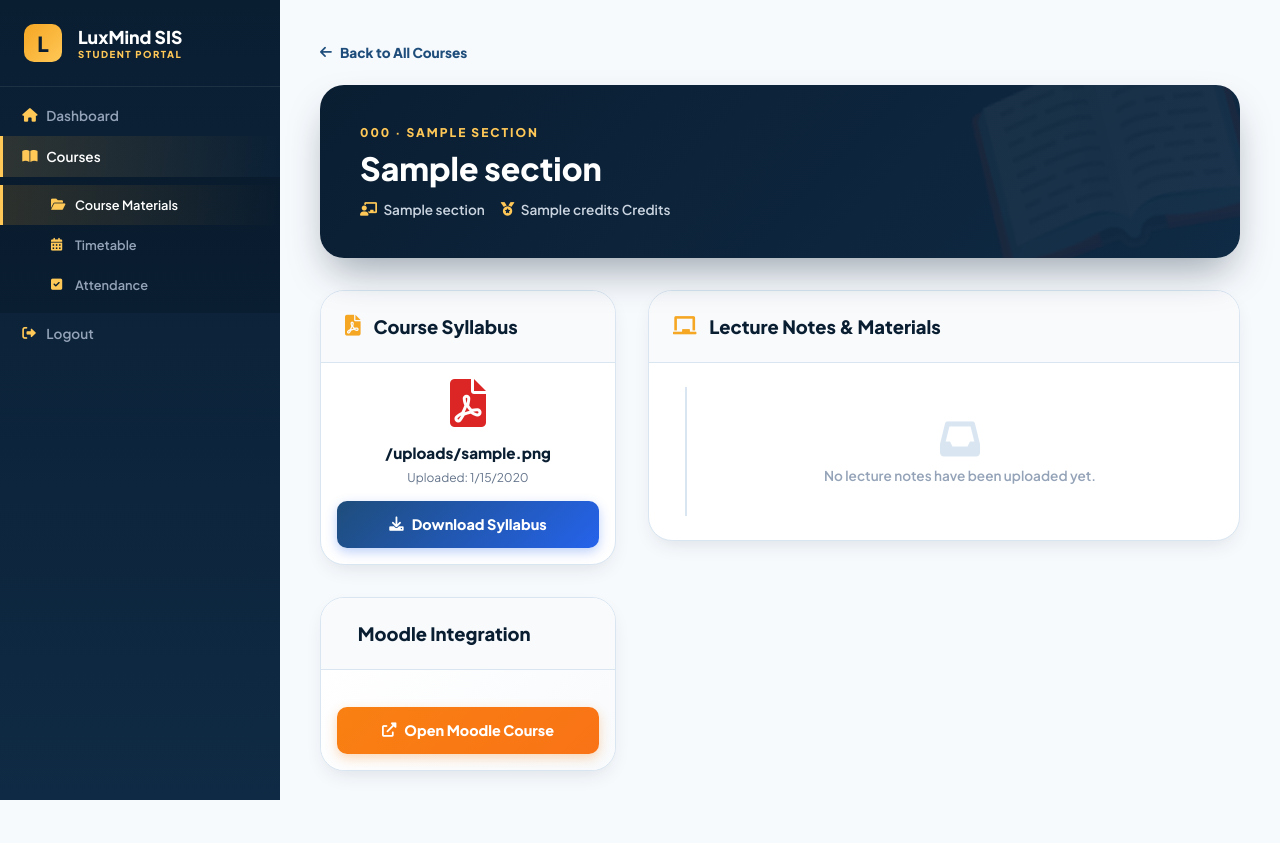
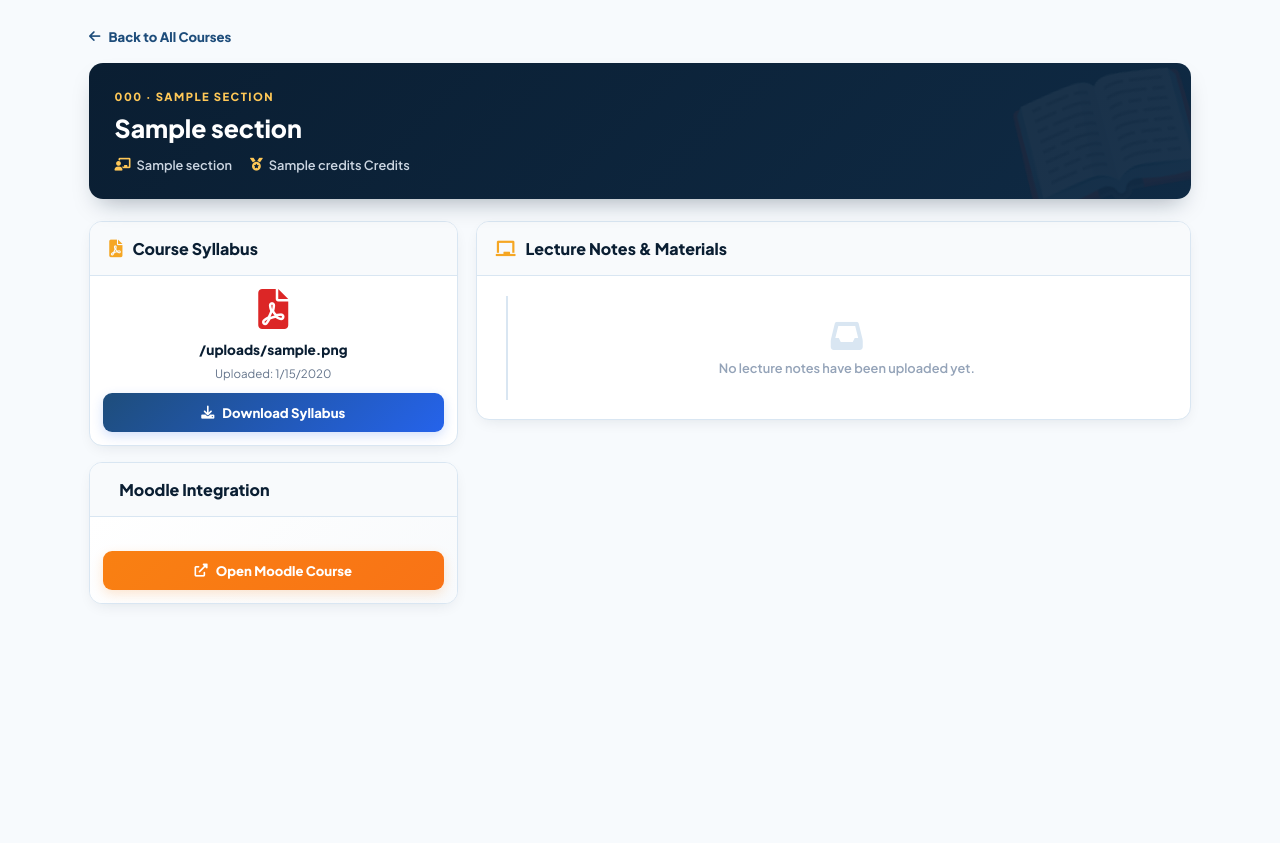
Before and after one commit to janvier0074/luxmind-sis-v2, a Node server app: template views/student-materials-detail.ejs in a window 1280 px wide. After the commit the page ends 605 px from the top, so only its background shows below. Run offline with Node 20, Linux system fonts and the light colour scheme; the template is opened without the code that fills it: most values are stand-ins (such as "Sample title", 1, 10 or a date in 2020); some libraries are stand-ins or nearby versions.

Commit message:
Remove sidebar and compact student course materials detail page

```diff
--- a/views/student-materials-detail.ejs
+++ b/views/student-materials-detail.ejs
@@ -1,211 +1,695 @@
+
 <!DOCTYPE html>
 <html lang="en">
 <head>
   <meta charset="UTF-8">
   <meta name="viewport" content="width=device-width, initial-scale=1.0">
   <title><%= section.code %> Materials — LuxMind SIS</title>
+
   <link rel="preconnect" href="https://fonts.googleapis.com">
   <link rel="preconnect" href="https://fonts.gstatic.com" crossorigin>
   <link href="https://fonts.googleapis.com/css2?family=Plus+Jakarta+Sans:wght@400;500;600;700;800&display=swap" rel="stylesheet">
   <link rel="stylesheet" href="https://cdnjs.cloudflare.com/ajax/libs/font-awesome/6.0.0-beta3/css/all.min.css">
+
   <style>
-    * { margin: 0; padding: 0; box-sizing: border-box; }
+    * {
+      margin: 0;
+      padding: 0;
+      box-sizing: border-box;
+    }
+
     :root {
-      --navy: #0a1e32; --deep: #0f2a44; --blue: #1e4d7b; --amber: #f5a623;
-      --gold: #ffc857; --frost: #d9e6f2; --ice: #f7fafd;
-      --shadow-soft: 0 8px 20px -6px rgba(10,30,50,0.12);
-      --transition: all 0.3s cubic-bezier(0.4,0,0.2,1);
+      --navy: #0a1e32;
+      --deep: #0f2a44;
+      --blue: #1e4d7b;
+      --amber: #f5a623;
+      --gold: #ffc857;
+      --frost: #d9e6f2;
+      --ice: #f7fafd;
+      --shadow-soft: 0 5px 16px -6px rgba(10,30,50,0.12);
+      --transition: all 0.25s ease;
     }
-    body { font-family: 'Plus Jakarta Sans', system-ui, sans-serif; background: var(--ice); min-height: 100vh; display: flex; color: var(--navy); }
 
-    .sidebar { width: 280px; background: linear-gradient(180deg, var(--navy), var(--deep)); color: #fff; position: fixed; top: 0; bottom: 0; left: 0; overflow-y: auto; z-index: 1000; }
-    .sidebar-brand { padding: 1.5rem; display: flex; align-items: center; gap: 1rem; border-bottom: 1px solid rgba(255,255,255,0.08); }
-    .brand-mark { width: 38px; height: 38px; background: linear-gradient(135deg, var(--amber), var(--gold)); border-radius: 10px; display: flex; align-items: center; justify-content: center; font-size: 1.3rem; font-weight: 800; color: var(--navy); }
-    .brand-name { font-size: 1.1rem; font-weight: 800; }
-    .brand-name span { display: block; font-size: 0.6rem; color: var(--gold); letter-spacing: 1.5px; text-transform: uppercase; }
-    .sidebar-menu { list-style: none; padding: 0.5rem 0; }
-    .menu-link { display: flex; align-items: center; padding: 0.75rem 1.2rem; color: #94a3b8; text-decoration: none; font-size: 0.85rem; font-weight: 600; transition: var(--transition); border-left: 3px solid transparent; }
-    .menu-link:hover { color: #fff; background: rgba(255,255,255,0.06); border-left-color: var(--amber); }
-    .menu-link.active { color: #fff; background: linear-gradient(90deg, rgba(245,166,35,0.15), transparent); border-left-color: var(--gold); }
-    .menu-link i { width: 24px; color: var(--gold); }
-    .submenu { list-style: none; background: rgba(0,0,0,0.15); padding: 0.5rem 0; }
-    .submenu .menu-link { padding-left: 3rem; font-size: 0.8rem; }
+    body {
+      font-family: 'Plus Jakarta Sans', system-ui, sans-serif;
+      background: var(--ice);
+      min-height: 100vh;
+      color: var(--navy);
+      width: 100%;
+    }
 
-    .main-content { margin-left: 280px; padding: 2.5rem; flex: 1; width: calc(100% - 280px); max-width: 1400px; }
-    .btn-back { display: inline-flex; align-items: center; gap: 0.5rem; color: var(--blue); font-weight: 800; text-decoration: none; margin-bottom: 1.5rem; font-size: 0.85rem; transition: var(--transition); }
-    .btn-back:hover { color: var(--amber); transform: translateX(-3px); }
+    /* Main content */
+    .main-content {
+      width: 100%;
+      max-width: 1150px;
+      margin: 0 auto;
+      padding: 24px;
+    }
 
-    .hero { background: linear-gradient(135deg, var(--navy), var(--deep)); border-radius: 1.5rem; padding: 2.5rem; color: #fff; margin-bottom: 2rem; position: relative; overflow: hidden; box-shadow: 0 20px 40px -10px rgba(10,30,50,0.4); }
-    .hero::before { content: '📖'; position: absolute; right: -20px; bottom: -40px; font-size: 15rem; opacity: 0.05; pointer-events: none; transform: rotate(-15deg); }
-    .hero-code { font-size: 0.75rem; font-weight: 800; color: var(--gold); letter-spacing: 2px; text-transform: uppercase; margin-bottom: 0.5rem; }
-    .hero-title { font-size: 2rem; font-weight: 800; margin-bottom: 0.8rem; }
-    .hero-meta { display: flex; gap: 1rem; flex-wrap: wrap; font-size: 0.85rem; font-weight: 600; color: #cbd5e1; }
-    .hero-meta span { display: flex; align-items: center; gap: 0.4rem; }
-    .hero-meta i { color: var(--gold); }
+    .btn-back {
+      display: inline-flex;
+      align-items: center;
+      gap: 8px;
+      color: var(--blue);
+      font-weight: 800;
+      text-decoration: none;
+      margin-bottom: 18px;
+      font-size: 0.82rem;
+      transition: var(--transition);
+    }
 
-    .layout { display: grid; grid-template-columns: 1fr 2fr; gap: 2rem; align-items: start; }
+    .btn-back:hover {
+      color: var(--amber);
+      transform: translateX(-3px);
+    }
 
-    .premium-card { background: #fff; border-radius: 1.5rem; box-shadow: var(--shadow-soft); border: 1px solid var(--frost); overflow: hidden; margin-bottom: 2rem; }
-    .card-head { padding: 1.5rem; background: #f8fafc; border-bottom: 1px solid var(--frost); display: flex; align-items: center; gap: 0.8rem; }
-    .card-head i { font-size: 1.3rem; color: var(--amber); }
-    .card-head h2 { font-size: 1.15rem; font-weight: 800; color: var(--navy); }
-    .card-body { padding: 1.5rem; }
+    /* Course header */
+    .hero {
+      background: linear-gradient(135deg, var(--navy), var(--deep));
+      border-radius: 14px;
+      padding: 1.6rem;
+      color: #fff;
+      margin-bottom: 1.4rem;
+      position: relative;
+      overflow: hidden;
+      box-shadow: 0 12px 25px -10px rgba(10,30,50,0.35);
+    }
 
-    /* Syllabus Card */
-    .syllabus-box { text-align: center; padding: 1rem; }
-    .pdf-icon { font-size: 3rem; color: #dc2626; margin-bottom: 1rem; }
-    .syllabus-title { font-size: 0.95rem; font-weight: 800; color: var(--navy); word-break: break-all; margin-bottom: 0.5rem; }
-    .btn-download { display: inline-flex; align-items: center; justify-content: center; gap: 0.5rem; width: 100%; padding: 0.9rem; background: linear-gradient(135deg, var(--blue), #2563eb); color: #fff; text-decoration: none; border-radius: 10px; font-size: 0.9rem; font-weight: 800; transition: var(--transition); box-shadow: 0 4px 12px rgba(37,99,235,0.3); }
-    .btn-download:hover { transform: translateY(-2px); box-shadow: 0 8px 16px rgba(37,99,235,0.4); }
+    .hero::before {
+      content: '📖';
+      position: absolute;
+      right: -15px;
+      bottom: -35px;
+      font-size: 10rem;
+      opacity: 0.05;
+      pointer-events: none;
+      transform: rotate(-15deg);
+    }
 
-    /* Moodle Card */
-    .moodle-box { text-align: center; padding: 1rem; background: linear-gradient(135deg, #fff, #f8fafc); }
-    .moodle-icon { font-size: 3rem; color: #f98012; margin-bottom: 1rem; }
-    .btn-moodle { display: inline-flex; align-items: center; justify-content: center; gap: 0.5rem; width: 100%; padding: 0.9rem; background: linear-gradient(135deg, #f98012, #f97316); color: #fff; text-decoration: none; border-radius: 10px; font-size: 0.9rem; font-weight: 800; transition: var(--transition); box-shadow: 0 4px 12px rgba(249,128,18,0.3); }
-    .btn-moodle:hover { transform: translateY(-2px); box-shadow: 0 8px 16px rgba(249,128,18,0.4); }
+    .hero-code {
+      font-size: 0.7rem;
+      font-weight: 800;
+      color: var(--gold);
+      letter-spacing: 1.5px;
+      text-transform: uppercase;
+      margin-bottom: 8px;
+    }
 
-    /* Timeline */
-    .timeline { position: relative; padding-left: 2rem; }
-    .timeline::before { content: ''; position: absolute; left: 0.75rem; top: 0; bottom: 0; width: 2px; background: var(--frost); }
-    .timeline-item { position: relative; margin-bottom: 1.5rem; }
-    .timeline-dot { position: absolute; left: -1.65rem; top: 0.2rem; width: 1.5rem; height: 1.5rem; border-radius: 50%; background: #fff; border: 3px solid var(--amber); display: flex; align-items: center; justify-content: center; font-size: 0.6rem; font-weight: 800; color: var(--navy); z-index: 1; }
-    .timeline-content { background: #f8fafc; padding: 1.2rem; border-radius: 12px; border: 1px solid var(--frost); transition: var(--transition); }
-    .timeline-content:hover { border-color: var(--amber); box-shadow: 0 4px 12px rgba(245,166,35,0.05); }
+    .hero-title {
+      font-size: 1.55rem;
+      font-weight: 800;
+      margin-bottom: 12px;
+      line-height: 1.4;
+      overflow-wrap: anywhere;
+    }
 
-    .week-header { display: flex; justify-content: space-between; align-items: center; margin-bottom: 1rem; }
-    .week-title { font-size: 0.95rem; font-weight: 800; color: var(--navy); }
+    .hero-meta {
+      display: flex;
+      gap: 18px;
+      flex-wrap: wrap;
+      font-size: 0.8rem;
+      font-weight: 600;
+      color: #cbd5e1;
+    }
 
-    .file-list { display: flex; flex-direction: column; gap: 0.6rem; }
-    .file-item { display: flex; align-items: center; justify-content: space-between; padding: 0.8rem 1rem; background: #fff; border-radius: 8px; border: 1px solid #eef2f7; transition: var(--transition); }
-    .file-item:hover { border-color: var(--amber); transform: translateX(3px); }
-    .file-info { display: flex; align-items: center; gap: 0.8rem; }
-    .file-info i { font-size: 1.2rem; color: var(--blue); }
-    .file-title { font-size: 0.85rem; font-weight: 800; color: var(--navy); }
-    .file-name { font-size: 0.7rem; color: #94a3b8; font-weight: 600; margin-top: 2px; }
-    .btn-file-download { display: inline-flex; align-items: center; justify-content: center; width: 32px; height: 32px; border-radius: 8px; background: #f1f5f9; color: var(--blue); text-decoration: none; transition: var(--transition); }
-    .btn-file-download:hover { background: var(--amber); color: #fff; }
+    .hero-meta span {
+      display: flex;
+      align-items: center;
+      gap: 6px;
+    }
 
-    .empty-box { text-align: center; padding: 2rem; color: #94a3b8; font-size: 0.85rem; font-weight: 600; }
-    .empty-box i { font-size: 2.5rem; color: var(--frost); display: block; margin-bottom: 0.5rem; }
+    .hero-meta i {
+      color: var(--gold);
+    }
 
-    @media (max-width: 1024px) { .layout { grid-template-columns: 1fr; } }
+    /* Main two-column layout */
+    .layout {
+      display: grid;
+      grid-template-columns: minmax(250px, 0.85fr) minmax(0, 1.65fr);
+      gap: 18px;
+      align-items: start;
+    }
+
+    /* Cards */
+    .premium-card {
+      background: #fff;
+      border-radius: 13px;
+      box-shadow: var(--shadow-soft);
+      border: 1px solid var(--frost);
+      overflow: hidden;
+      margin-bottom: 16px;
+      min-width: 0;
+    }
+
+    .card-head {
+      padding: 1rem 1.2rem;
+      background: #f8fafc;
+      border-bottom: 1px solid var(--frost);
+      display: flex;
+      align-items: center;
+      gap: 10px;
+    }
+
+    .card-head i {
+      font-size: 1.1rem;
+      color: var(--amber);
+    }
+
+    .card-head h2 {
+      font-size: 1rem;
+      font-weight: 800;
+      color: var(--navy);
+    }
+
+    .card-body {
+      padding: 1.2rem;
+      min-width: 0;
+    }
+
+    /* Syllabus */
+    .syllabus-box {
+      text-align: center;
+      padding: 0.8rem;
+    }
+
+    .pdf-icon {
+      font-size: 2.5rem;
+      color: #dc2626;
+      margin-bottom: 12px;
+    }
+
+    .syllabus-title {
+      font-size: 0.85rem;
+      font-weight: 800;
+      color: var(--navy);
+      overflow-wrap: anywhere;
+      margin-bottom: 8px;
+    }
+
+    .btn-download {
+      display: inline-flex;
+      align-items: center;
+      justify-content: center;
+      gap: 8px;
+      width: 100%;
+      padding: 11px;
+      background: linear-gradient(135deg, var(--blue), #2563eb);
+      color: #fff;
+      text-decoration: none;
+      border-radius: 9px;
+      font-size: 0.82rem;
+      font-weight: 800;
+      transition: var(--transition);
+      box-shadow: 0 4px 12px rgba(37,99,235,0.2);
+    }
+
+    .btn-download:hover {
+      transform: translateY(-2px);
+    }
+
+    /* Moodle */
+    .moodle-box {
+      text-align: center;
+      padding: 0.8rem;
+      background: linear-gradient(135deg, #fff, #f8fafc);
+    }
+
+    .moodle-icon {
+      font-size: 2.5rem;
+      color: #f98012;
+      margin-bottom: 12px;
+    }
+
+    .btn-moodle {
+      display: inline-flex;
+      align-items: center;
+      justify-content: center;
+      gap: 8px;
+      width: 100%;
+      padding: 11px;
+      background: linear-gradient(135deg, #f98012, #f97316);
+      color: #fff;
+      text-decoration: none;
+      border-radius: 9px;
+      font-size: 0.82rem;
+      font-weight: 800;
+      transition: var(--transition);
+      box-shadow: 0 4px 12px rgba(249,128,18,0.2);
+    }
+
+    .btn-moodle:hover {
+      transform: translateY(-2px);
+    }
+
+    /* Lecture timeline */
+    .timeline {
+      position: relative;
+      padding-left: 1.7rem;
+    }
+
+    .timeline::before {
+      content: '';
+      position: absolute;
+      left: 0.65rem;
+      top: 0;
+      bottom: 0;
+      width: 2px;
+      background: var(--frost);
+    }
+
+    .timeline-item {
+      position: relative;
+      margin-bottom: 1.2rem;
+    }
+
+    .timeline-dot {
+      position: absolute;
+      left: -1.55rem;
+      top: 0.2rem;
+      width: 1.4rem;
+      height: 1.4rem;
+      border-radius: 50%;
+      background: #fff;
+      border: 3px solid var(--amber);
+      display: flex;
+      align-items: center;
+      justify-content: center;
+      font-size: 0.58rem;
+      font-weight: 800;
+      color: var(--navy);
+      z-index: 1;
+    }
+
+    .timeline-content {
+      background: #f8fafc;
+      padding: 1rem;
+      border-radius: 11px;
+      border: 1px solid var(--frost);
+      transition: var(--transition);
+      min-width: 0;
+    }
+
+    .timeline-content:hover {
+      border-color: var(--amber);
+      box-shadow: 0 4px 12px rgba(245,166,35,0.05);
+    }
+
+    .week-header {
+      display: flex;
+      justify-content: space-between;
+      align-items: center;
+      gap: 10px;
+      margin-bottom: 12px;
+    }
+
+    .week-title {
+      font-size: 0.88rem;
+      font-weight: 800;
+      color: var(--navy);
+    }
+
+    /* Files */
+    .file-list {
+      display: flex;
+      flex-direction: column;
+      gap: 8px;
+    }
+
+    .file-item {
+      display: flex;
+      align-items: center;
+      justify-content: space-between;
+      gap: 10px;
+      padding: 10px;
+      background: #fff;
+      border-radius: 8px;
+      border: 1px solid #eef2f7;
+      transition: var(--transition);
+      min-width: 0;
+    }
+
+    .file-item:hover {
+      border-color: var(--amber);
+    }
+
+    .file-info {
+      display: flex;
+      align-items: center;
+      gap: 10px;
+      min-width: 0;
+      flex: 1;
+    }
+
+    .file-info > i {
+      font-size: 1.1rem;
+      color: var(--blue);
+      flex-shrink: 0;
+    }
+
+    .file-title {
+      font-size: 0.8rem;
+      font-weight: 800;
+      color: var(--navy);
+      overflow-wrap: anywhere;
+    }
+
+    .file-name {
+      font-size: 0.68rem;
+      color: #94a3b8;
+      font-weight: 600;
+      margin-top: 3px;
+      overflow-wrap: anywhere;
+    }
+
+    .btn-file-download {
+      display: inline-flex;
+      align-items: center;
+      justify-content: center;
+      flex-shrink: 0;
+      width: 32px;
+      height: 32px;
+      border-radius: 8px;
+      background: #f1f5f9;
+      color: var(--blue);
+      text-decoration: none;
+      transition: var(--transition);
+    }
+
+    .btn-file-download:hover {
+      background: var(--amber);
+      color: #fff;
+    }
+
+    /* Empty states */
+    .empty-box {
+      text-align: center;
+      padding: 1.5rem 1rem;
+      color: #94a3b8;
+      font-size: 0.8rem;
+      font-weight: 600;
+    }
+
+    .empty-box i {
+      font-size: 2rem;
+      color: var(--frost);
+      display: block;
+      margin-bottom: 8px;
+    }
+
+    /* Tablet */
+    @media (max-width: 900px) {
+      .layout {
+        grid-template-columns: 1fr;
+        gap: 12px;
+      }
+    }
+
+    /* Mobile */
+    @media (max-width: 600px) {
+      .main-content {
+        padding: 12px;
+      }
+
+      .btn-back {
+        margin-bottom: 12px;
+        font-size: 0.78rem;
+      }
+
+      .hero {
+        padding: 1.2rem;
+        border-radius: 12px;
+        margin-bottom: 1rem;
+      }
+
+      .hero-title {
+        font-size: 1.2rem;
+      }
+
+      .hero-code {
+        font-size: 0.65rem;
+        letter-spacing: 1px;
+      }
+
+      .hero-meta {
+        flex-direction: column;
+        gap: 7px;
+        font-size: 0.75rem;
+      }
+
+      .card-head {
+        padding: 0.85rem;
+      }
+
+      .card-head h2 {
+        font-size: 0.9rem;
+      }
+
+      .card-body {
+        padding: 0.85rem;
+      }
+
+      .timeline {
+        padding-left: 1.5rem;
+      }
+
+      .timeline-dot {
+        left: -1.4rem;
+      }
+
+      .timeline-content {
+        padding: 0.8rem;
+      }
+
+      .week-title {
+        font-size: 0.8rem;
+      }
+
+      .file-item {
+        padding: 8px;
+      }
+
+      .file-title {
+        font-size: 0.75rem;
+      }
+
+      .file-name {
+        font-size: 0.63rem;
+      }
+    }
+
+    /* Very small phones */
+    @media (max-width: 360px) {
+      .main-content {
+        padding: 9px;
+      }
+
+      .hero-title {
+        font-size: 1.05rem;
+      }
+
+      .week-header {
+        align-items: flex-start;
+      }
+    }
   </style>
-  <link rel="stylesheet" href="/css/mobile.css">
-  <script src="/js/mobile.js" defer></script>
 </head>
+
 <body>
-  <aside class="sidebar">
-    <div class="sidebar-brand"><div class="brand-mark">L</div><div class="brand-name">LuxMind SIS <span>Student Portal</span></div></div>
-    <ul class="sidebar-menu">
-      <li><a href="/sis/my" class="menu-link"><i class="fas fa-home"></i> Dashboard</a></li>
-      <li>
-        <a href="#" class="menu-link active"><i class="fas fa-book-open"></i> Courses</a>
-        <ul class="submenu">
-          <li><a href="/sis/my/materials" class="menu-link active"><i class="fas fa-folder-open"></i> Course Materials</a></li>
-          <li><a href="/sis/my/timetable" class="menu-link"><i class="fas fa-calendar-alt"></i> Timetable</a></li>
-          <li><a href="/sis/my/attendance" class="menu-link"><i class="fas fa-check-square"></i> Attendance</a></li>
-        </ul>
-      </li>
-      <li><a href="/logout" class="menu-link"><i class="fas fa-sign-out-alt"></i> Logout</a></li>
-    </ul>
-  </aside>
+  <main class="main-content">
 
-  <main class="main-content">
-    <a href="/sis/my/materials" class="btn-back"><i class="fas fa-arrow-left"></i> Back to All Courses</a>
+    <a href="/sis/my/materials" class="btn-back">
+      <i class="fas fa-arrow-left"></i>
+      Back to All Courses
+    </a>
 
+    <!-- Course information -->
     <div class="hero">
-      <div class="hero-code"><%= section.code %> · <%= section.group_name || 'Group' %></div>
+      <div class="hero-code">
+        <%= section.code %> · <%= section.group_name || 'Group' %>
+      </div>
+
       <h1 class="hero-title"><%= section.title %></h1>
+
       <div class="hero-meta">
-        <span><i class="fas fa-chalkboard-teacher"></i> <%= section.teacher_name || 'TBA' %></span>
-        <span><i class="fas fa-medal"></i> <%= section.credits %> Credits</span>
+        <span>
+          <i class="fas fa-chalkboard-teacher"></i>
+          <%= section.teacher_name || 'TBA' %>
+        </span>
+
+        <span>
+          <i class="fas fa-medal"></i>
+          <%= section.credits %> Credits
+        </span>
       </div>
     </div>
 
     <div class="layout">
-      <!-- LEFT COLUMN: Syllabus & Moodle -->
+
+      <!-- LEFT COLUMN: Syllabus and Moodle -->
       <div>
+
+        <!-- Course syllabus -->
         <div class="premium-card">
           <div class="card-head">
             <i class="fas fa-file-pdf"></i>
             <h2>Course Syllabus</h2>
           </div>
+
           <div class="card-body syllabus-box">
             <% if (syllabus) { %>
+
               <i class="fas fa-file-pdf pdf-icon"></i>
-              <div class="syllabus-title"><%= syllabus.file_name %></div>
-              <div style="font-size: 0.75rem; color: #64748b; margin-bottom: 1rem;">Uploaded: <%= new Date(syllabus.uploaded_at).toLocaleDateString() %></div>
-              <a href="<%= syllabus.file_url %>" target="_blank" class="btn-download"><i class="fas fa-download"></i> Download Syllabus</a>
+
+              <div class="syllabus-title">
+                <%= syllabus.file_name %>
+              </div>
+
+              <div style="font-size:0.72rem;color:#64748b;margin-bottom:12px;">
+                Uploaded:
+                <%= new Date(syllabus.uploaded_at).toLocaleDateString() %>
+              </div>
+
+              <a href="<%= syllabus.file_url %>"
+                 target="_blank"
+                 rel="noopener noreferrer"
+                 class="btn-download">
+                <i class="fas fa-download"></i>
+                Download Syllabus
+              </a>
+
             <% } else { %>
+
               <div class="empty-box">
                 <i class="fas fa-folder-open"></i>
                 No syllabus has been uploaded yet.
               </div>
+
             <% } %>
           </div>
         </div>
 
+        <!-- Moodle integration -->
         <% if (section.moodle_url) { %>
+
           <div class="premium-card">
             <div class="card-head">
               <i class="fab fa-moodle"></i>
               <h2>Moodle Integration</h2>
             </div>
+
             <div class="card-body moodle-box">
               <i class="fab fa-moodle moodle-icon"></i>
-              <a href="<%= section.moodle_url %>" target="_blank" class="btn-moodle"><i class="fas fa-external-link-alt"></i> Open Moodle Course</a>
+
+              <a href="<%= section.moodle_url %>"
+                 target="_blank"
+                 rel="noopener noreferrer"
+                 class="btn-moodle">
+                <i class="fas fa-external-link-alt"></i>
+                Open Moodle Course
+              </a>
             </div>
           </div>
+
         <% } %>
+
       </div>
 
-      <!-- RIGHT COLUMN: Lecture Notes -->
+      <!-- RIGHT COLUMN: Lecture notes -->
       <div class="premium-card">
+
         <div class="card-head">
           <i class="fas fa-chalkboard"></i>
           <h2>Lecture Notes & Materials</h2>
         </div>
+
         <div class="card-body">
+
           <div class="timeline">
+
             <% let hasNotes = false; %>
-            <% for(let i=1; i<=14; i++) { %>
+
+            <% for (let i = 1; i <= 14; i++) { %>
+
               <% if (notesByWeek[i] && notesByWeek[i].length > 0) { %>
+
                 <% hasNotes = true; %>
+
                 <div class="timeline-item">
-                  <div class="timeline-dot"><%= i %></div>
+
+                  <div class="timeline-dot">
+                    <%= i %>
+                  </div>
+
                   <div class="timeline-content">
+
                     <div class="week-header">
-                      <div class="week-title">Week <%= i %></div>
-                      <span style="font-size: 0.75rem; font-weight: 800; color: var(--amber);"><%= notesByWeek[i].length %> file(s)</span>
+                      <div class="week-title">
+                        Week <%= i %>
+                      </div>
+
+                      <span style="font-size:0.7rem;font-weight:800;color:var(--amber);">
+                        <%= notesByWeek[i].length %> file(s)
+                      </span>
                     </div>
+
                     <div class="file-list">
+
                       <% notesByWeek[i].forEach(note => { %>
+
                         <div class="file-item">
+
                           <div class="file-info">
+
                             <i class="fas fa-file-alt"></i>
-                            <div>
-                              <div class="file-title"><%= note.title %></div>
-                              <div class="file-name"><%= note.file_name %></div>
+
+                            <div style="min-width:0;">
+                              <div class="file-title">
+                                <%= note.title %>
+                              </div>
+
+                              <div class="file-name">
+                                <%= note.file_name %>
+                              </div>
                             </div>
+
                           </div>
-                          <a href="<%= note.file_url %>" target="_blank" class="btn-file-download" title="Download"><i class="fas fa-download"></i></a>
+
+                          <a href="<%= note.file_url %>"
+                             target="_blank"
+                             rel="noopener noreferrer"
+                             class="btn-file-download"
+                             title="Download"
+                             aria-label="Download <%= note.file_name %>">
+
+                            <i class="fas fa-download"></i>
+
+                          </a>
+
                         </div>
+
                       <% }) %>
+
                     </div>
                   </div>
                 </div>
+
               <% } %>
+
             <% } %>
 
             <% if (!hasNotes) { %>
+
               <div class="empty-box">
                 <i class="fas fa-inbox"></i>
                 No lecture notes have been uploaded yet.
               </div>
+
             <% } %>
+
           </div>
         </div>
       </div>
+
     </div>
   </main>
 </body>
```
